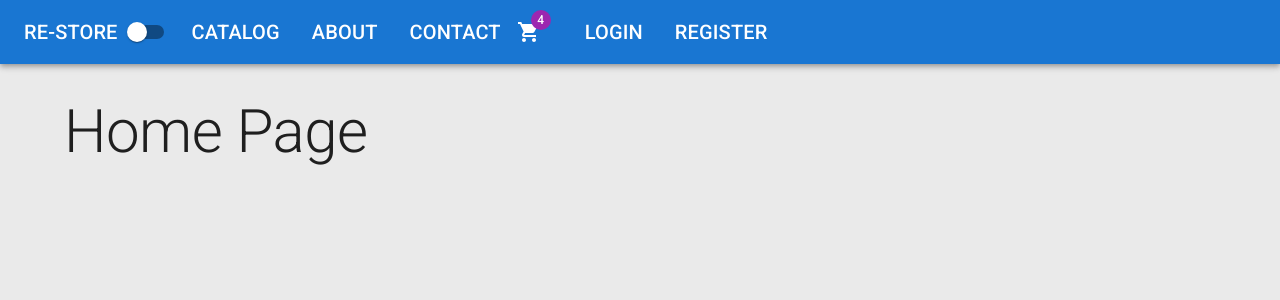
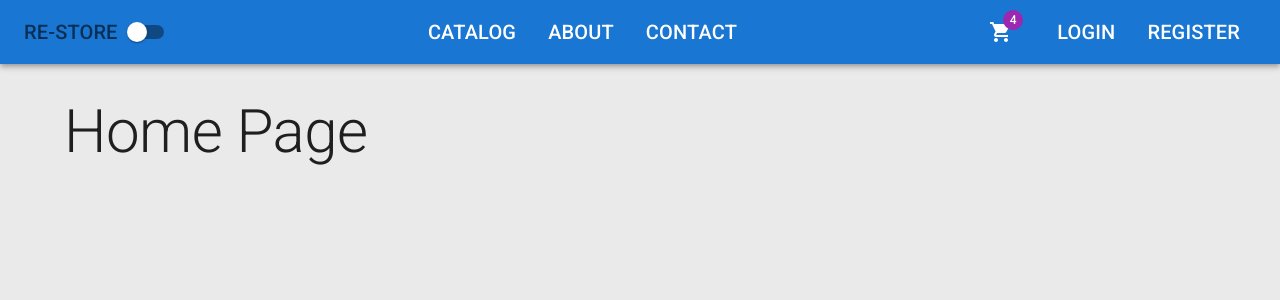
Before and after one commit to collinskchirchir/re-store, a React (Vite) app in the folder client/: page / in a window 1280 px wide. Shown: the top 300 px of the page. Built offline with nearby package versions, Linux system fonts and the light colour scheme.

Commit message:
styling navbar

```diff
--- a/client/src/features/catalog/Header.tsx
+++ b/client/src/features/catalog/Header.tsx
@@ -1,5 +1,5 @@
 import { ShoppingCart } from "@mui/icons-material";
-import { AppBar, Badge, IconButton, List, ListItem, Switch, Toolbar, Typography } from "@mui/material";
+import { AppBar, Badge, Box, IconButton, List, ListItem, Switch, Toolbar, Typography } from "@mui/material";
 import { NavLink } from "react-router-dom";
 
 const midLinks = [
@@ -10,8 +10,19 @@ const midLinks = [
 const rightLinks = [
   {title: 'login', path: '/login'},
   {title: 'register', path: '/registr'}
+]
 
-]
+const navStyles = {
+  color: 'inherit',
+  textDecoration: 'none',
+  typography:'h6',
+  '&:hover': {
+    color: 'grey.400'
+  },
+  '&.active': {
+    color: 'text.secondary'
+  }
+}
 
 interface Props {
   darkMode: boolean;
@@ -20,27 +31,38 @@ interface Props {
 export default function Header({darkMode, handleThemeChange}: Props) {
   return (
     <AppBar position="static" sx={{mb: 4}}>
-      <Toolbar>
+      <Toolbar
+        sx={{
+          display: 'flex',
+          justifyContent: 'space-between',
+          alignItems: 'center'
+      }}
+      >
+        <Box display="flex" alignItems="center">
           <Typography variant="h6" component={NavLink}
             to="/"
-          sx={{color: 'inherit', textDecoration: "none"}}
+            sx={navStyles}
           >
             RE-STORE
           </Typography>
           <Switch checked={darkMode} onChange={handleThemeChange}/>
+        </Box>
+
         <List sx={{display: 'flex'}}>
           {midLinks.map(({title, path}) =>(
             <ListItem
               component={NavLink}
               to={path}
               key={path}
-              sx={{color: 'inherit', typography:'h6'}}
+              sx={navStyles}
             >
               {title.toUpperCase()}
             </ListItem>
           )
           )}
         </List>
+
+        <Box display="flex" alignItems="center">
           <IconButton size="large" edge="start" color="inherit" sx={{mr: 2}}>
               <Badge badgeContent="4" color="secondary">
                 <ShoppingCart />
@@ -53,13 +75,15 @@ export default function Header({darkMode, handleThemeChange}: Props) {
                 component={NavLink}
                 to={path}
                 key={path}
-              sx={{color: 'inherit', typography:'h6'}}
+                sx={navStyles}
               >
                 {title.toUpperCase()}
               </ListItem>
             )
             )}
           </List>
+        </Box>
+
       </Toolbar>
     </AppBar>
   )
```
Lines whose indentation alone changed are shown as unchanged.
